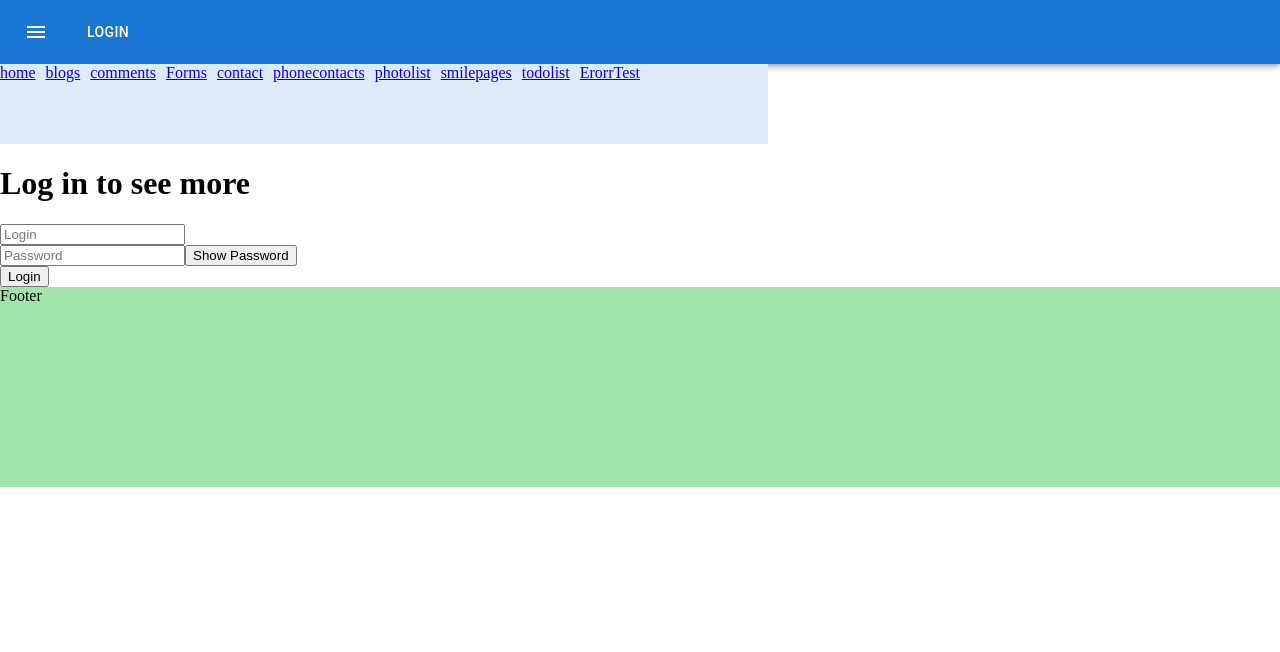
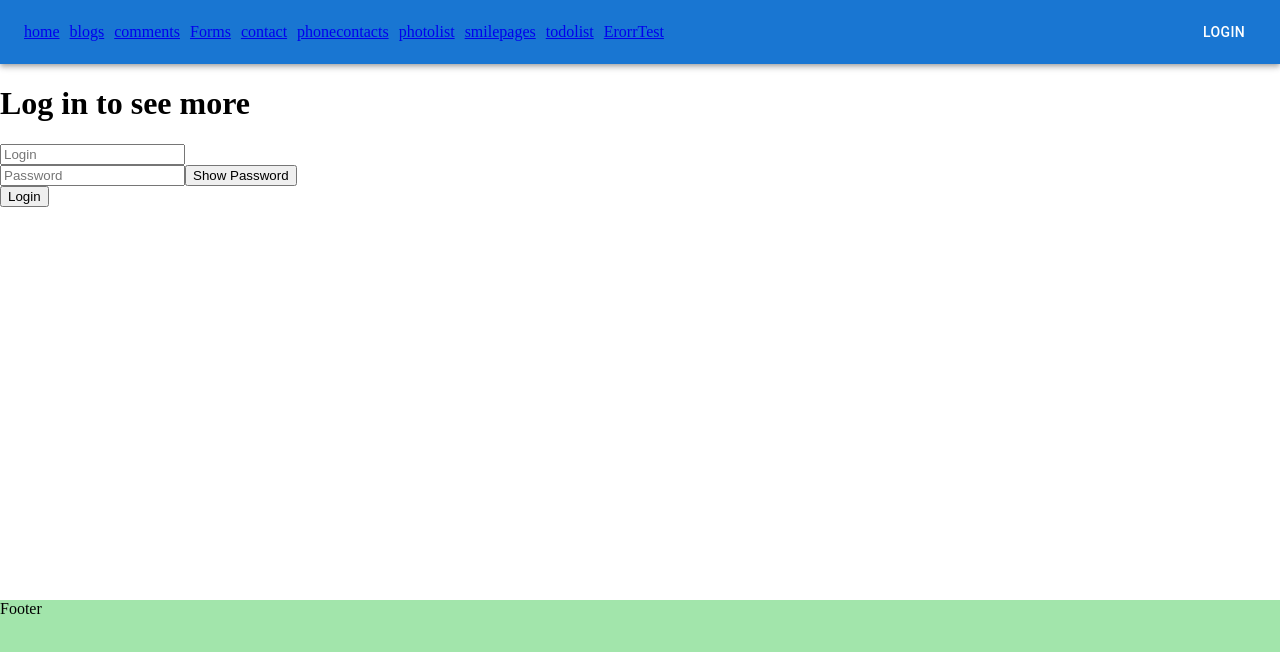
Before and after one commit to Dariakrvts/react, a React (Create React App) app: page / in a window 1280 px wide. Shown: the top 652 px of the page. Built offline with nearby package versions, Linux system fonts and the light colour scheme.

Commit message:
Перероблема навігаціонна панель

```diff
--- a/src/components/Footer/footer.css
+++ b/src/components/Footer/footer.css
@@ -1,4 +1,6 @@
-.footer{
+.footer {
+  position: fixed;
+  bottom: 0;
   width: 100%;
   min-height: 200px;
   background-color: #66d4759a;
--- a/src/components/Header/Header.js
+++ b/src/components/Header/Header.js
@@ -3,19 +3,19 @@ import AppBar from '@mui/material/AppBar';
 import Box from '@mui/material/Box';
 import Toolbar from '@mui/material/Toolbar';
 import { Button } from '@mui/material';
-import IconButton from '@mui/material/IconButton';
-import MenuIcon from '@mui/icons-material/Menu';
 import Dialog from '@mui/material/Dialog';
 import { AuthContext } from '../../components/Context/AuthContext';
 import Login from 'pages/LogIn';
-import Sidebar from 'components/Sidebar/Sidebar';
 
-export default function ButtonAppBar(props) {
+import { NavLink, useMatch } from 'react-router-dom';
+
+export default function ButtonAppBar() {
   const { isLoggedIn, logout } = useContext(AuthContext);
   const [dialogOpen, setDialogOpen] = useState(false); // Стан для контролю діалогового вікна
-  const [selectedValue, setSelectedValue] = useState('');
-  const [isSidebarOpen, setIsSidebarOpen] = useState(false);
-
+  const [setSelectedValue] = useState('');
+  const CustomNavLink = ({ to, children }) => {
+    const match = useMatch(to);
+    return <NavLink className={match ? 'NavItem active' : 'NavItem'} to={to}>{children}</NavLink>;}
   const handleLogout = () => {
     logout();
   };
@@ -29,19 +29,29 @@ export default function ButtonAppBar(props) {
     setSelectedValue(value);
   };
 
-  const toggleSidebar = () => {
-    setIsSidebarOpen(!isSidebarOpen); // Змінюємо стан відображення сайдбару при кожному натисканні на іконку
-  };
-
   return (
     <Box sx={{ flexGrow: 1 }}>
       <AppBar position="static" >
+
         <Toolbar>
-          <IconButton size="large" edge="start" color="inherit" aria-label="menu" sx={{ mr: 2 }}
-          onClick={props.onToggleMenu}
-          >
-            <MenuIcon />
-          </IconButton>
+          <div
+          style={{
+            display: "flex",
+            gap: "10px",
+            flexGrow: "1",
+            color: '#fffff',
+          }}>
+          <CustomNavLink to="/home">home</CustomNavLink>
+          <CustomNavLink to="/blogs">blogs</CustomNavLink>
+          <CustomNavLink to="/comments">comments</CustomNavLink>
+          <CustomNavLink to="/forms">Forms</CustomNavLink>
+          <CustomNavLink to="/contact">contact</CustomNavLink>
+          <CustomNavLink to="/phonecontacts">phonecontacts</CustomNavLink>
+          <CustomNavLink to="/photolist">photolist</CustomNavLink>
+          <CustomNavLink to="/smilepages">smilepages</CustomNavLink>
+          <CustomNavLink to="/todolist">todolist</CustomNavLink>
+          <CustomNavLink to="/ErorrTest">ErorrTest</CustomNavLink>
+          </div>
           {isLoggedIn ? (
             <Button onClick={handleLogout} color="inherit">
               Logout
--- a/src/components/Sidebar/Sidebar.js
+++ b/src/components/Sidebar/Sidebar.js
@@ -1,44 +1,13 @@
-import React from "react";
-import { NavLink, useMatch } from 'react-router-dom';
-
-// Компонент CustomNavLink, який відображає навігаційне посилання з можливістю вказати активний стан
-const CustomNavLink = ({ to, children }) => {
-  const match = useMatch(to); // Використання хука useMatch для визначення, чи відповідає поточний шлях
-
-  // Повертає NavLink з класом active, якщо поточний шлях відповідає to
-  return <NavLink className={match ? 'NavItem active' : 'NavItem'} to={to}>{children}</NavLink>;
-}
+import React from 'react';
 
 // Клас Sidebar, який відображає бічну панель
-class Sidebar extends React.Component{
-  render(){
+class Sidebar extends React.Component {
+  render() {
     // Визначення класу бічної панелі в залежності від стану isMenuOpen
-    const sidebarClass = this.props.isMenuOpen ? "Sidebar active" : "Sidebar ";
-
+    const sidebarClass = this.props.isMenuOpen ? 'Sidebar active' : 'Sidebar ';
     return (
       <aside className={sidebarClass}>
-        <nav className="NavList"
-          style={{
-            display: "flex",
-            gap: "10px",
-            height: 80,
-            width: '60%',
-            backgroundColor: "#DEEAF8",
-            color: '#000000',
-          }}
-        >
-          {/* Відображення навігаційних посилань за допомогою CustomNavLink */}
-          <CustomNavLink to="/home">home</CustomNavLink>
-          <CustomNavLink to="/blogs">blogs</CustomNavLink>
-          <CustomNavLink to="/comments">comments</CustomNavLink>
-          <CustomNavLink to="/forms">Forms</CustomNavLink>
-          <CustomNavLink to="/contact">contact</CustomNavLink>
-          <CustomNavLink to="/phonecontacts">phonecontacts</CustomNavLink>
-          <CustomNavLink to="/photolist">photolist</CustomNavLink>
-          <CustomNavLink to="/smilepages">smilepages</CustomNavLink>
-          <CustomNavLink to="/todolist">todolist</CustomNavLink>
-          <CustomNavLink to="/ErorrTest">ErorrTest</CustomNavLink>
-        </nav>
+
       </aside>
     );
   }
```
